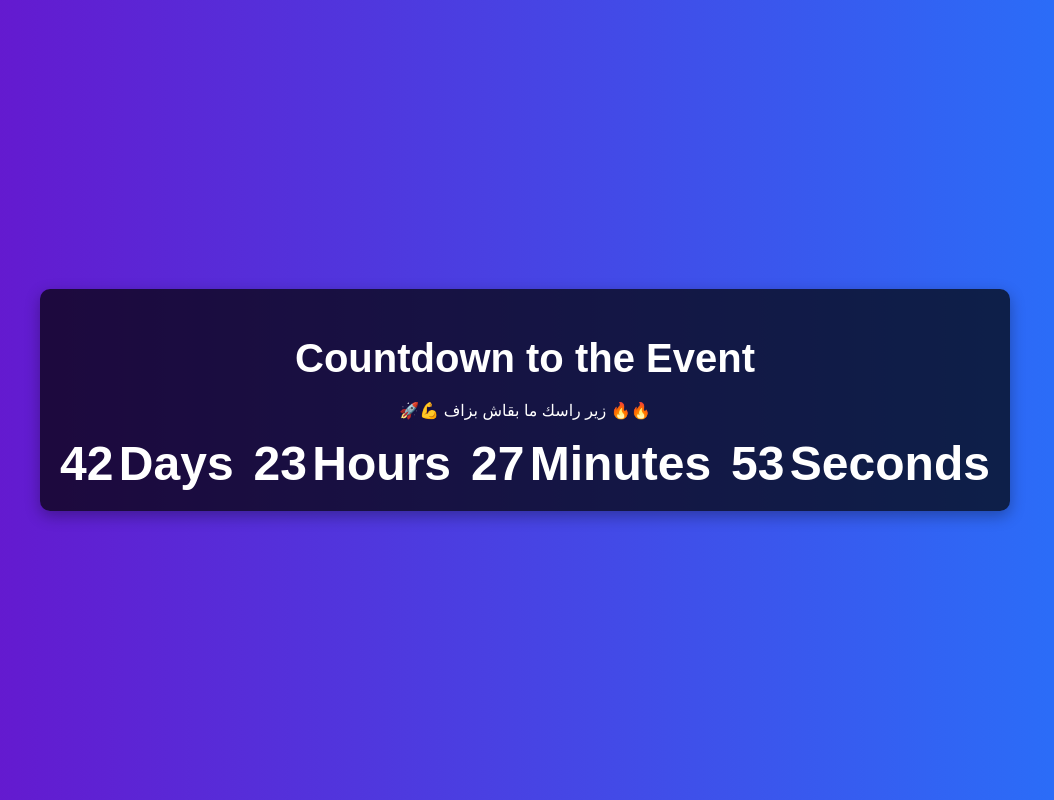
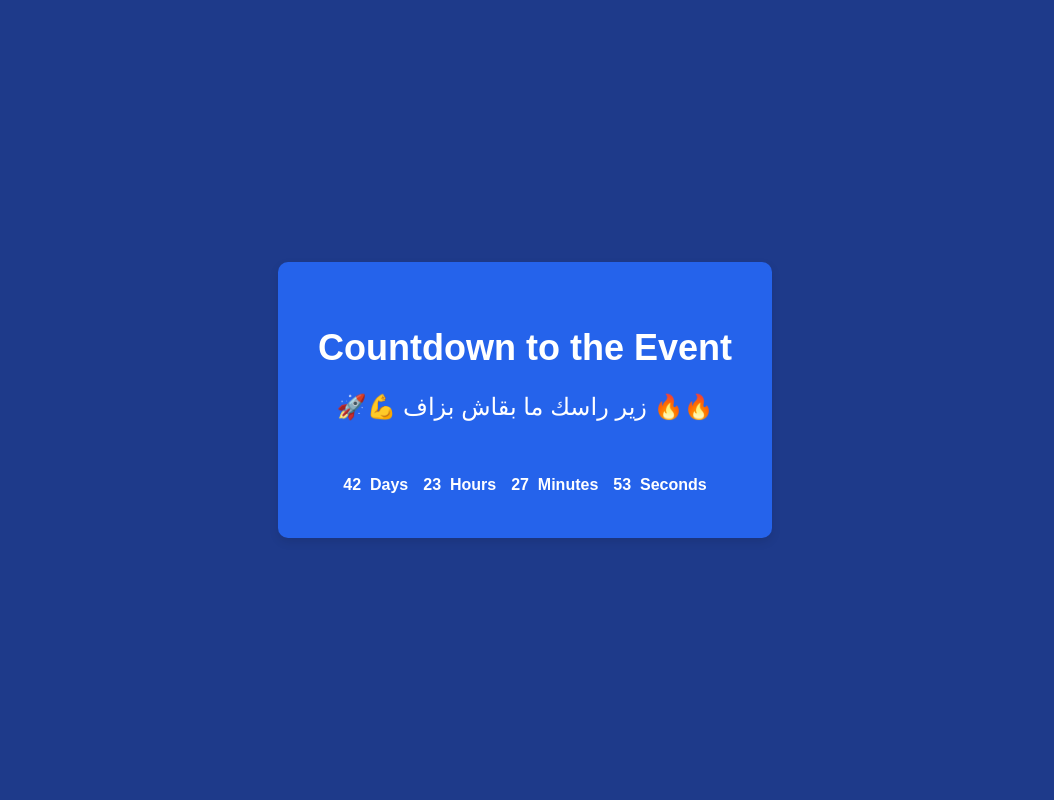
Before and after one commit to bincal12/k, a plain HTML site: page index.html in a window 1280 px wide. Shown: the whole page, without its empty margins (115-1169 px from the left). Drawn offline with Linux system fonts and the light colour scheme.

Commit message:
Update style.css

```diff
--- a/style.css
+++ b/style.css
@@ -1,53 +1,44 @@
 body {
+    background-color: #1e3a8a;
     font-family: Arial, sans-serif;
-    background: linear-gradient(to right, #6a11cb, #2575fc);
     color: white;
+    margin: 0;
+    padding: 0;
     display: flex;
     justify-content: center;
     align-items: center;
     height: 100vh;
-    margin: 0;
 }
 
 .countdown-container {
     text-align: center;
-    background: rgba(0, 0, 0, 0.7);
-    padding: 20px;
+    background-color: #2563eb;
+    padding: 40px;
     border-radius: 10px;
-    box-shadow: 0 5px 15px rgba(0, 0, 0, 0.3);
+    box-shadow: 0 4px 10px rgba(0, 0, 0, 0.1);
 }
 
 h1 {
-    font-size: 2.5rem;
+    font-size: 36px;
     margin-bottom: 20px;
+}
+
+.emoji {
+    font-size: 24px;
+    margin-bottom: 40px;
 }
 
 #countdown {
     display: flex;
-    justify-content: space-around;
-    gap: 20px;
+    justify-content: center;
+    gap: 15px;
 }
 
 .time {
-    font-size: 1.2rem;
+    font-size: 32px;
+    font-weight: bold;
 }
 
 .time span {
-    font-size: 3rem;
-    font-weight: bold;
+    font-size: 16px;
 }
-
-.message {
-    font-size: 1.5rem;
-    margin-top: 20px;
-    color: #ffcc00;
-    font-weight: bold;
-    text-align: center;
-    animation: pulse 1s infinite; /* إضافة حركة تحفيزية */
-}
-
-@keyframes pulse {
-    0% { transform: scale(1); }
-    50% { transform: scale(1.1); }
-    100% { transform: scale(1); }
-}
```
